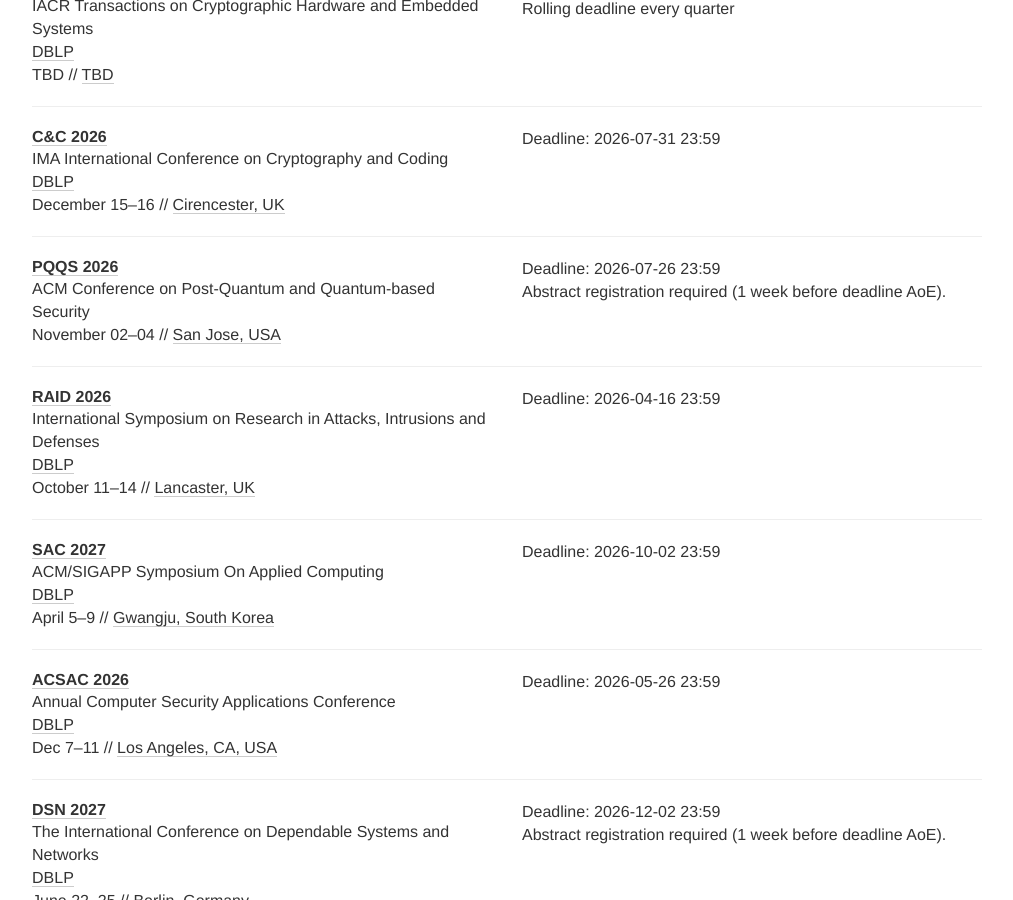
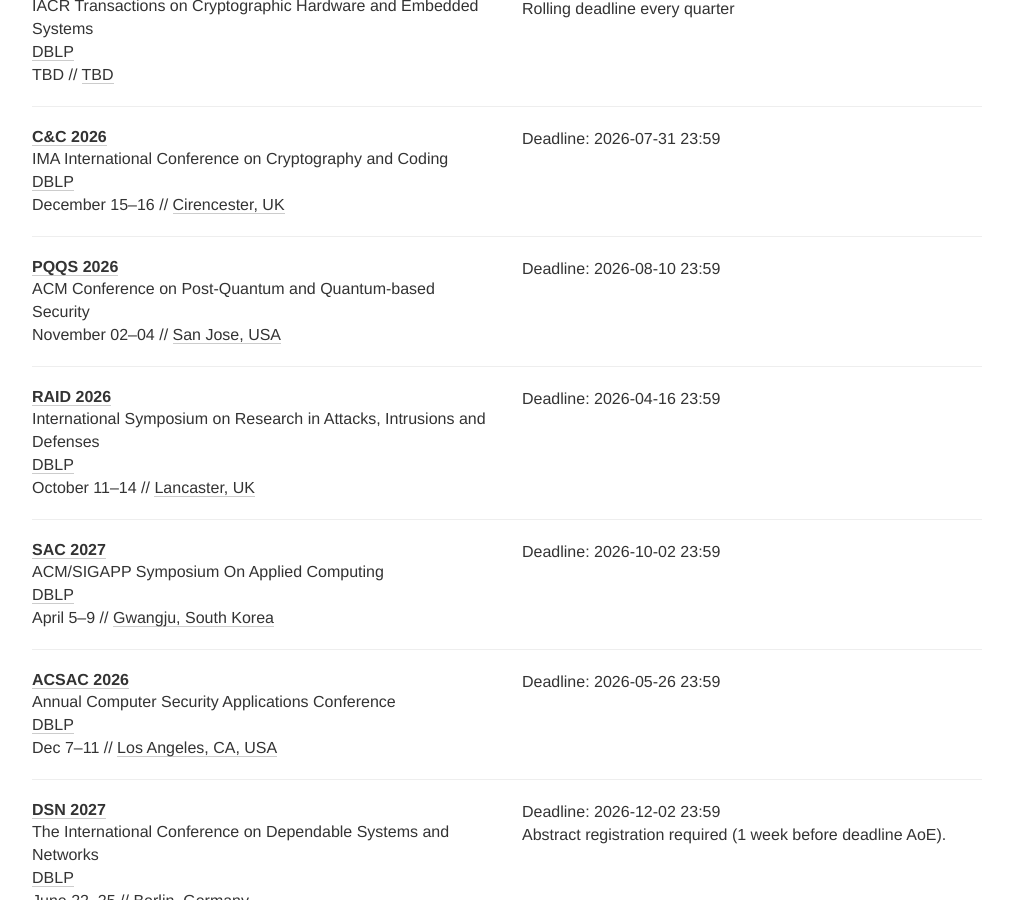
Before and after one commit to sec-deadlines/sec-deadlines.github.io, a Jekyll site: the page built from index.html, in a window 1280 px wide and 900 px high, scrolled down 8185 px. Shown: the whole window, without its empty margins (133-1146 px from the left). Built offline with Jekyll 4.4.1, drawn with Linux system fonts in a browser that asks for light colours; nearby versions of some CDN libraries; comment, search, counter and statistics services are not loaded.

Commit message:
Updated PQQS Deadline
Updated PQQS submission deadline.

```diff
--- a/_data/conferences.yml
+++ b/_data/conferences.yml
@@ -425,8 +425,7 @@
   description: ACM Conference on Post-Quantum and Quantum-based Security
   year: 2026
   link: https://www.pqqs.org
-  deadline: ["2026-07-26 23:59"]
-  comment: Abstract registration required (1 week before deadline AoE).
+  deadline: ["2026-08-10 23:59"]
   date: November 02-04
   place: San Jose, USA
   tags: [CRYPTO, SEC, CONF, OTHERS]
```
